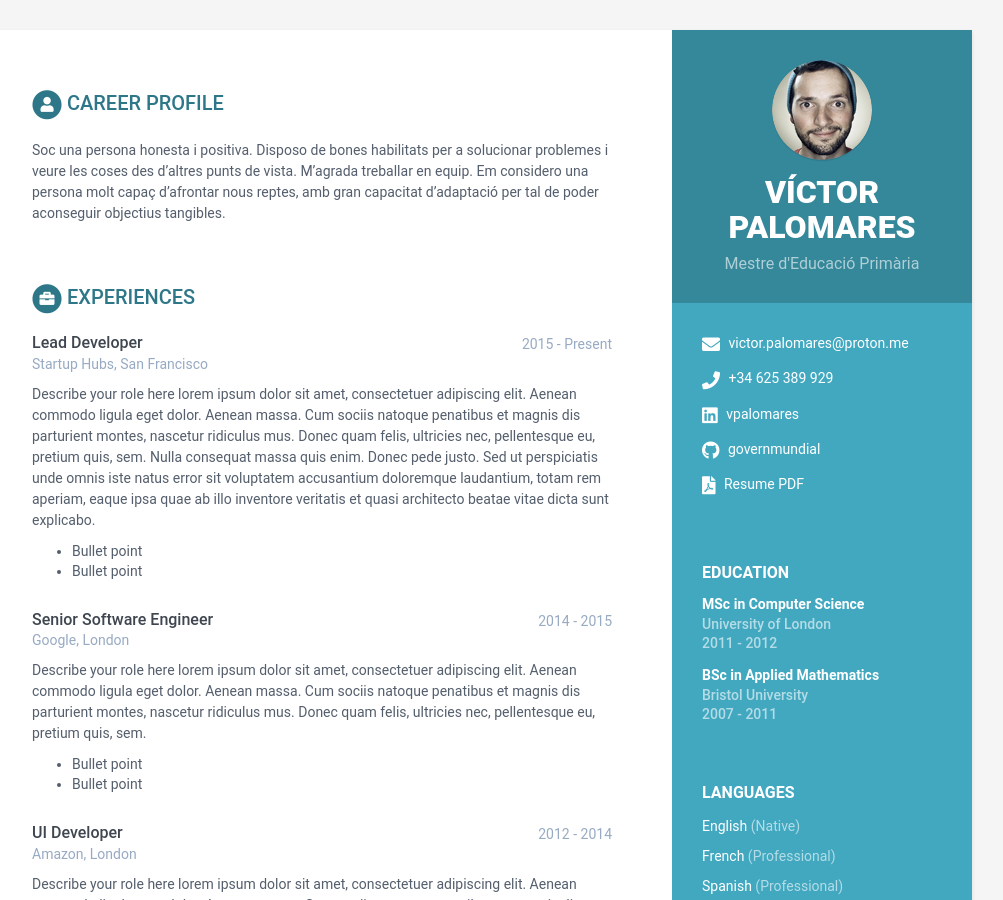
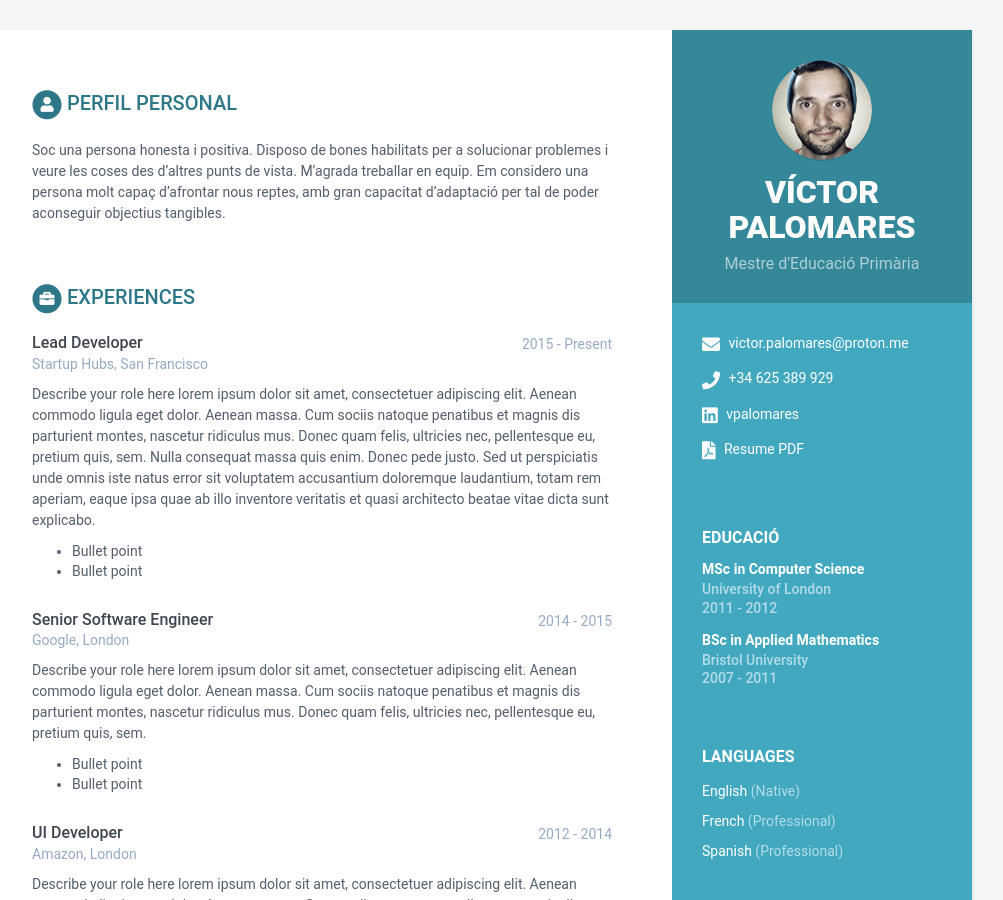
Before and after one commit to vpalomares/cv, a Jekyll site: the page built from index.html, in a window 1280 px wide and 900 px high. Shown: the whole window, without its empty margins (168-1171 px from the left). Built offline with Jekyll 4.4.1, drawn with Linux system fonts in a browser that asks for light colours.

Commit message:
Update data.yml

```diff
--- a/_data/data.yml
+++ b/_data/data.yml
@@ -15,7 +15,6 @@ sidebar:
     email: victor.palomares@proton.me
     phone: +34 625 389 929
     linkedin: vpalomares
-    github: governmundial
     pdf: http://www.africau.edu/images/default/sample.pdf
 
     languages:
@@ -43,11 +42,11 @@ sidebar:
           link:
 
 career-profile:
-    title: Career Profile
+    title: Perfil personal
     summary: |
       Soc una persona honesta i positiva. Disposo de bones habilitats per a solucionar problemes i veure les coses des d'altres punts de vista. M'agrada treballar en equip. Em considero una persona molt capaç d'afrontar nous reptes, amb gran capacitat d'adaptació per tal de poder aconseguir objectius tangibles.
 education:
-    title: Education
+    title: Educació
     info:
       - degree: MSc in Computer Science
         university: University of London
```
